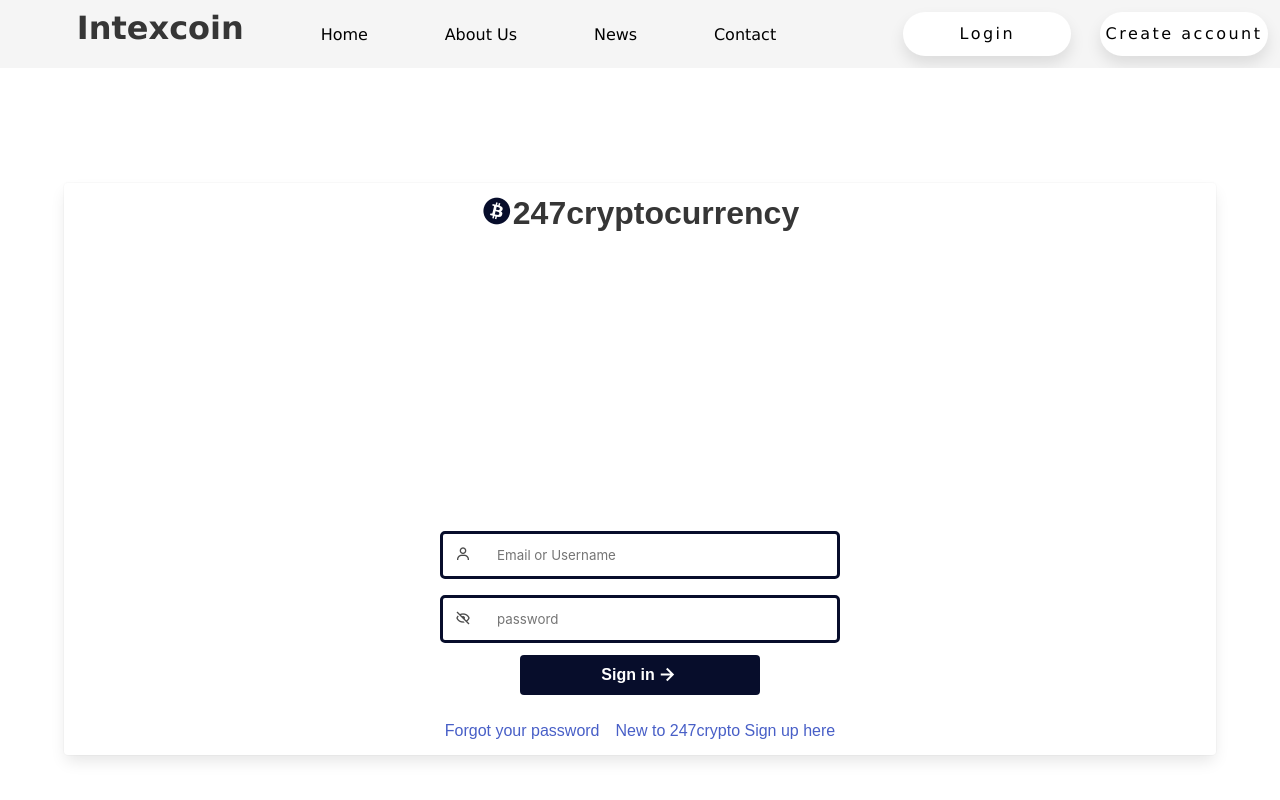
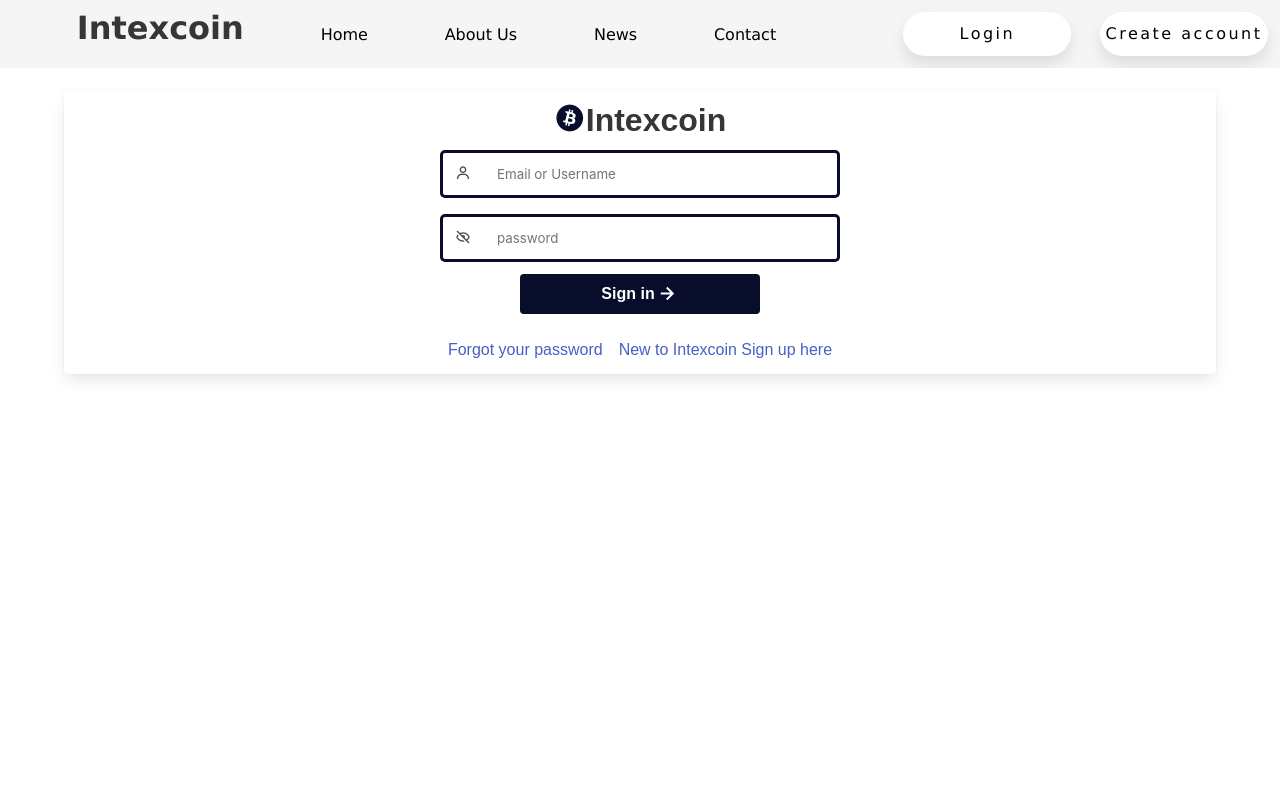
Before and after one commit to papikelscode/intexcoin, a Flask app: page /signin in a window 1280 px wide. Run offline with Flask 2, Linux system fonts and the light colour scheme; some libraries are stand-ins or nearby versions; some web fonts are replaced.

Commit message:
i worked on some few things

```diff
--- a/static/assets/css/style.css
+++ b/static/assets/css/style.css
@@ -250,7 +250,7 @@ canvas {
     width: 100%;
     justify-content: center;
     align-items: center;
-    margin-top: 10%;
+    margin-top: -5%;
 }
 
 .logologin{
@@ -298,7 +298,7 @@ canvas {
     display: flex;
     flex-direction: column;
     gap: 1rem;
-    margin-top: 25%;
+    /* margin-top: 10%; */
 }
 .actionbtns{
     flex-grow: 1;
--- a/templates/signin.html
+++ b/templates/signin.html
@@ -6,7 +6,14 @@
     <meta name="viewport" content="width=device-width, initial-scale=1.0">
     <link rel="stylesheet" href="static/assets/css/style.css">
     <link rel="stylesheet" href="https://cdnjs.cloudflare.com/ajax/libs/font-awesome/4.7.0/css/font-awesome.min.css">
-    <title>247crypto | Signin</title>
+    <title>Intexcoin | Signin</title>
+    <style>
+        .logincontiner{
+            margin-top: -5%;
+        }
+        .formconatiner{
+        }
+    </style>
 </head>
 <body>
 {% include "nav.html" %}
@@ -16,7 +23,7 @@
     <div class="container section2">
         <div class="logincontiner card">
                 <div class="logologin">
-                     <i class='bx bxl-bitcoin' ></i> <h1 class="title">247cryptocurrency</h1>
+                     <i class='bx bxl-bitcoin' ></i> <h1 class="title">Intexcoin</h1>
                 </div>
 
                 <div style="display: none;" id="notification" class="notification is-primary">
@@ -43,7 +50,7 @@
 
             <div class="links">
                 <a href="/forgot">Forgot your password </a>
-                <a href="/signup">New to 247crypto Sign up here</a>
+                <a href="/signup">New to Intexcoin Sign up here</a>
             </div>
         </div>
     </div>
--- a/templates/signup.html
+++ b/templates/signup.html
@@ -6,7 +6,7 @@
     <meta name="viewport" content="width=device-width, initial-scale=1.0">
     <link rel="stylesheet" href="static/assets/css/style.css">
     <link rel="stylesheet" href="https://cdnjs.cloudflare.com/ajax/libs/font-awesome/4.7.0/css/font-awesome.min.css">
-    <title>Bibase | Sign up</title>
+    <title>Intexcoin | Sign up</title>
 </head>
 <body>
 
@@ -37,7 +37,7 @@
                 <div class="column">
                     <div class="logincontiner">
                         <div class="logologin">
-                             <i class='bx bxl-bitcoin' ></i> <h1 class="title">247cryptocurrency</h1>
+                             <i class='bx bxl-bitcoin' ></i> <h1 class="title">Intexcoin</h1>
                         </div>
 
                         <div style="display: none;" id="notification" class="notification is-primary">
```
